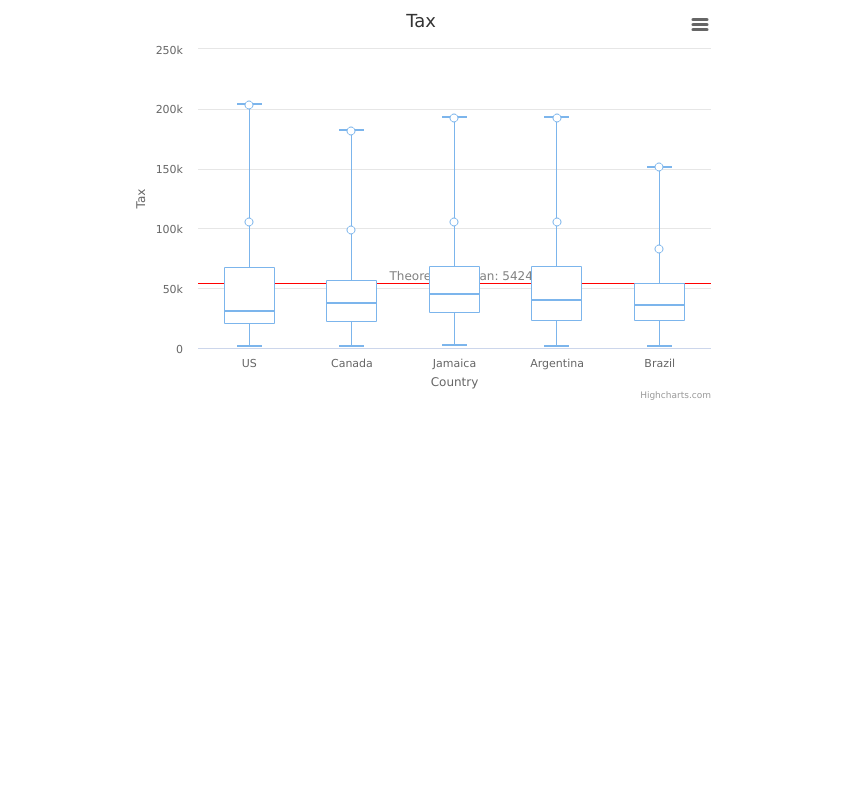
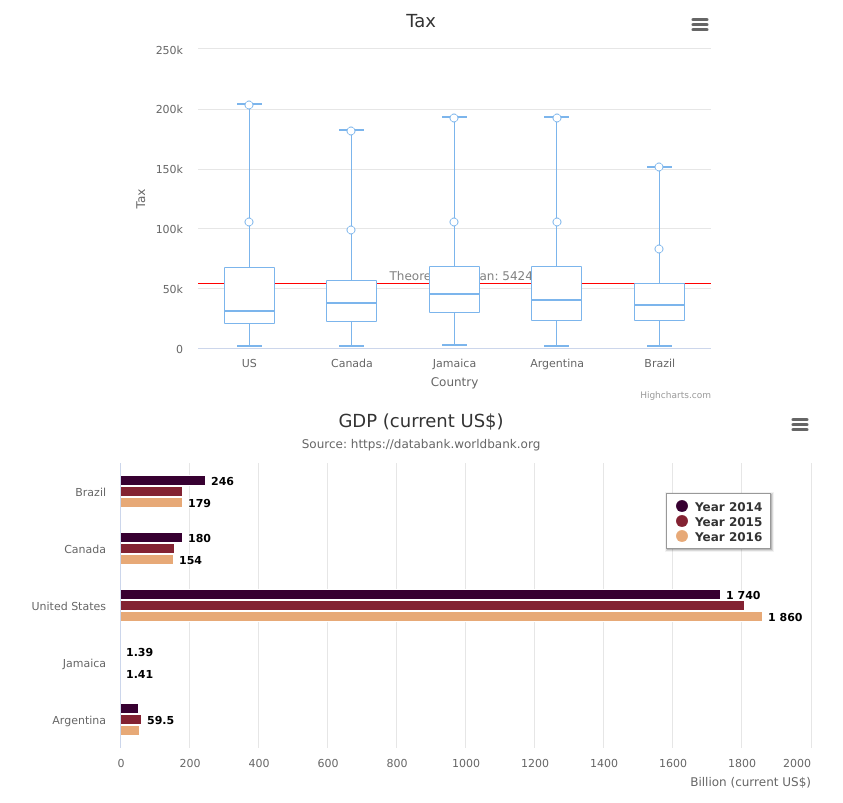
Before and after one commit to nongharunana/graph, a plain HTML site: page index.html in a window 1280 px wide. Shown: the part 2877-3680 px from the top of the page, without its empty margins (219-1062 px from the left). Before the commit the page ends 3280 px from the top, so only its background shows below. Drawn offline with nearby package versions, Linux system fonts and the light colour scheme.

Commit message:
add gdp all countries

```diff
--- a/index.html
+++ b/index.html
@@ -37,7 +37,8 @@
     <div id="US" style=""></div>
     <div id="JM" style=""></div>
     <div id="AG" style=""></div>
-    <div id="tax"style="height: 400px; margin: auto; min-width: 310px; max-width: 600px"></div>
+    <div id="tax"style="height: 400px; margin: auto; min-width: 310px; max-width: 600px;"></div>
+    <div id="gdp"style="min-width: 310px; max-width: 800px; height: 400px; margin: 0 auto"></div>
   </body>
 </html>
 <script src="./js/export-gdp.js"></script>
@@ -48,3 +49,4 @@
 <script src="./js/valueadd-JM.js"></script>
 <script src="./js/valueadd-AG.js"></script>
 <script src="./js/tax.js"></script>
+<script src="./js/gdp.js"></script>
--- /dev/null
+++ b/js/gdp.js
@@ -0,0 +1,64 @@
+var colors = ['#370031', '#832232', '#E7A977'];
+$( '#gdp' ).highcharts({
+  chart: {
+    type: 'bar'
+  },
+  title: {
+    text: 'GDP (current US$)'
+  },
+  subtitle: {
+    text: 'Source: https://databank.worldbank.org'
+  },
+  xAxis: {
+    categories: ['Brazil','Canada','United States','Jamaica','Argentina'],
+    title: {
+      text: null
+    }
+  },
+  yAxis: {
+    min: 0,
+    title: {
+      text: 'Billion (current US$)',
+      align: 'high'
+    },
+    labels: {
+      overflow: 'justify'
+    }
+  },
+  tooltip: {
+    valueSuffix: ' Billion (current US$)'
+  },
+  plotOptions: {
+    bar: {
+      dataLabels: {
+        enabled: true
+      }
+    }
+  },
+  legend: {
+    layout: 'vertical',
+    align: 'right',
+    verticalAlign: 'top',
+    x: -40,
+    y: 80,
+    floating: true,
+    borderWidth: 1,
+    backgroundColor: ((Highcharts.theme && Highcharts.theme.legendBackgroundColor) || '#FFFFFF'),
+    shadow: true
+  },
+  credits: {
+    enabled: false
+  },
+  colors:colors,
+  series: [{
+    name: 'Year 2014',
+    data: [246, 180, 1740, 1.39, 52.6]
+  }, {
+    name: 'Year 2015',
+    data: [180, 156, 1810, 1.41, 59.5]
+  }, {
+    name: 'Year 2016',
+    data: [179, 154,1860, 1.41, 55.5]
+  }
+  ]
+});
```
